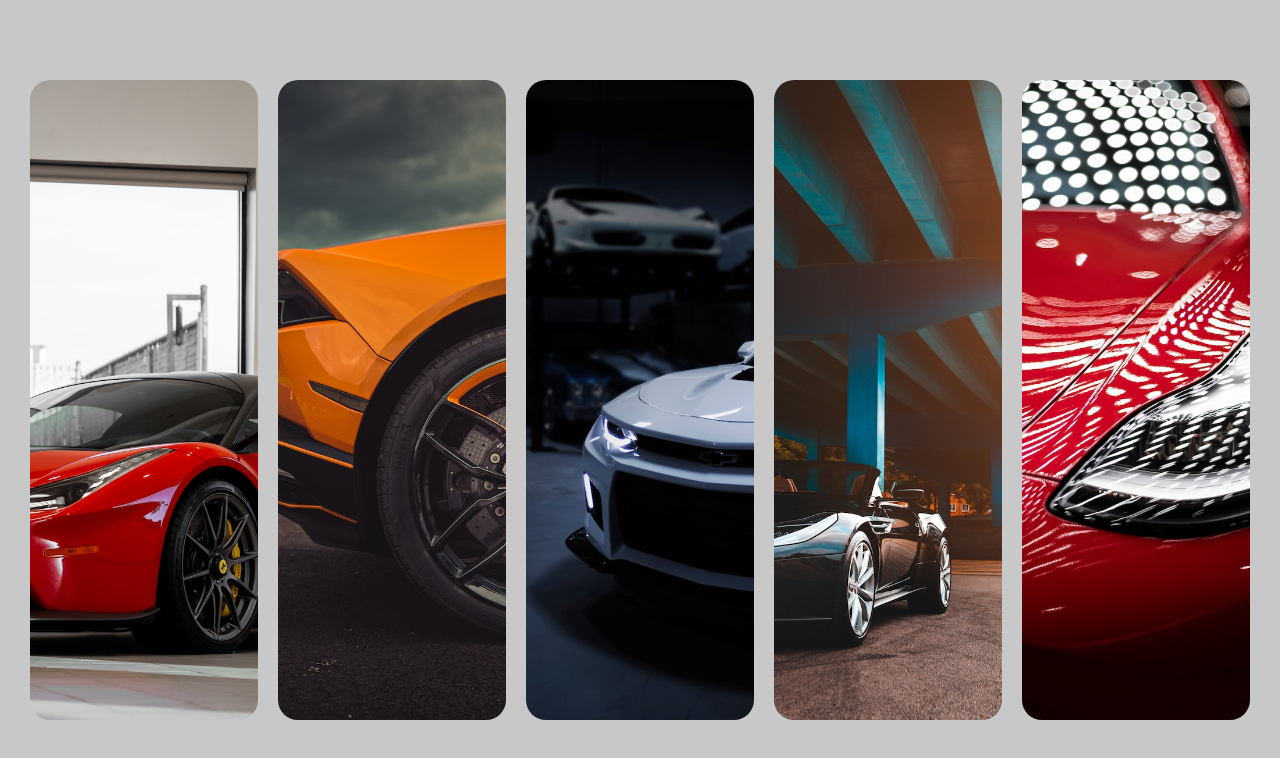
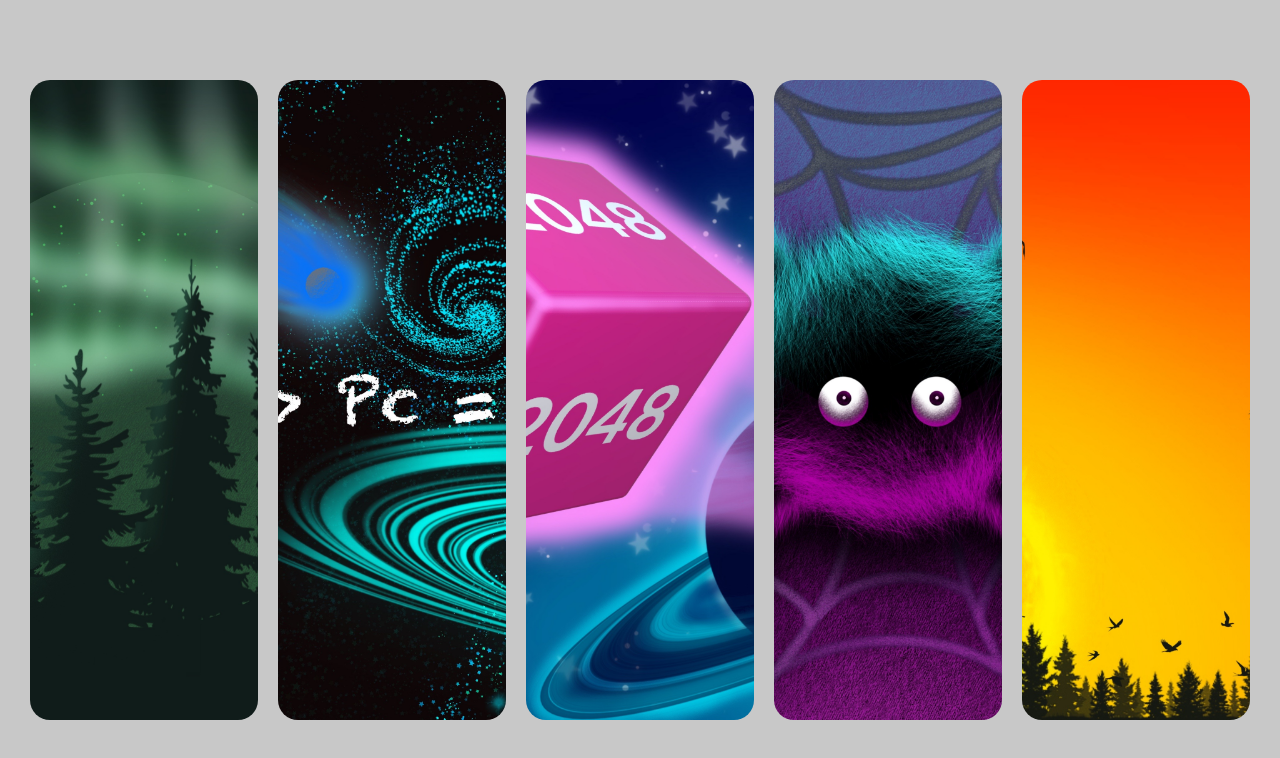
Before and after one commit to apex161rus/Card-Galleries, a plain HTML site: page index.html in a window 1280 px wide. Drawn offline with Linux system fonts and the light colour scheme; a web font is replaced by a local one.

Commit message:
amendment hierarchy

```diff
--- a/index.html
+++ b/index.html
@@ -1,23 +1,23 @@
 <!DOCTYPE html>
-<html lang="en">
+<html lang="ru">
 <head>
   <meta charset="UTF-8" />
   <meta name="viewport" content="width=device-width, initial-scale=1.0" />
-  <link rel="stylesheet" href="styles.css" />
+  <link rel="stylesheet" href="Css/styles.css" />
   <title>Карточки Проект</title>
 </head>
 <body>
 <div class="container">
   <div
       class="slide"
-      style="background-image: url(image/Ferrari.jpeg);"
+      style="background-image: url(Image/IMG_6.jpg);"
   >
     <h3>Ferrari</h3>
   </div>
   <div
       class="slide"
       style="
-          background-image: url('image/Lamborghini.jpeg');
+          background-image: url('Image/IMG_1.JPG');
         "
   >
     <h3>Lamborghini</h3>
@@ -25,7 +25,7 @@
   <div
       class="slide"
       style="
-          background-image: url('image/Camaro.jpeg');
+          background-image: url('Image/IMG_2.JPG');
         "
   >
     <h3>Camaro</h3>
@@ -33,7 +33,7 @@
   <div
       class="slide"
       style="
-          background-image: url('image/Aston.jpeg');
+          background-image: url('Image/IMG_3.JPG');
         "
   >
     <h3>Aston</h3>
@@ -41,12 +41,12 @@
   <div
       class="slide"
       style="
-          background-image: url('image/Tesla.jpeg');
+          background-image: url('Image/IMG_4.JPG');
         "
   >
     <h3>Tesla</h3>
   </div>
 </div>
-<script src="add.js"></script>
+<script src="JS/add.js"></script>
 </body>
 </html>
```
Also changed, not shown: Css/styles.css (renamed from styles.css), Image/IMG_1.JPG (added), Image/IMG_2.JPG (added), Image/IMG_3.JPG (added), Image/IMG_4.JPG (added), Image/IMG_6.jpg (added), JS/add.js (renamed from add.js), image/Aston.jpeg (deleted), image/Camaro.jpeg (deleted), image/Ferrari.jpeg (deleted), image/Lamborghini.jpeg (deleted), image/Tesla.jpeg (deleted), 2 other files.
